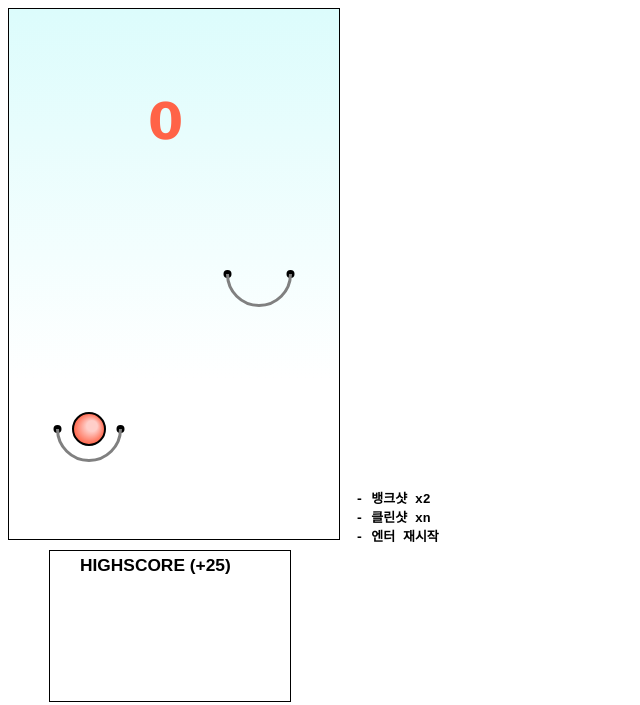
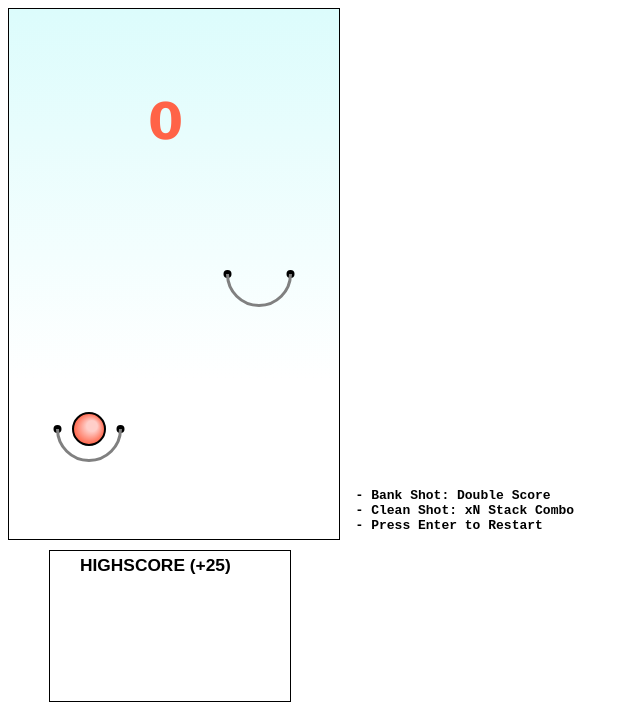
Before and after one commit to sjb565/tank_shot, a plain HTML site: page index.html in a window 1280 px wide. Shown: the whole page, without its empty margins (0-640 px from the left). Drawn offline with Linux system fonts and the light colour scheme.

Commit message:
Update index.html

```diff
--- a/index.html
+++ b/index.html
@@ -1,6 +1,6 @@
 <html>
 <head>
-<title>땅크샷</title>
+<title>TTank Shot</title>
 <style>
     #c2 {
         position: absolute;
@@ -19,9 +19,9 @@
 <canvas id="c1" width='330' height='530' style="border: 1px solid;"> </canvas>
 <canvas id="c2" width='240' height='150' style="border: 1px solid;"> </canvas>
 <pre id="ins" style="color: black; font-weight: bold;">
-&nbsp - 뱅크샷 x2
-&nbsp - 클린샷 xn
-&nbsp - 엔터 재시작
+&nbsp - Bank Shot: Double Score
+&nbsp - Clean Shot: xN Stack Combo
+&nbsp - Press Enter to Restart
 </pre>
 
 <script>
```
